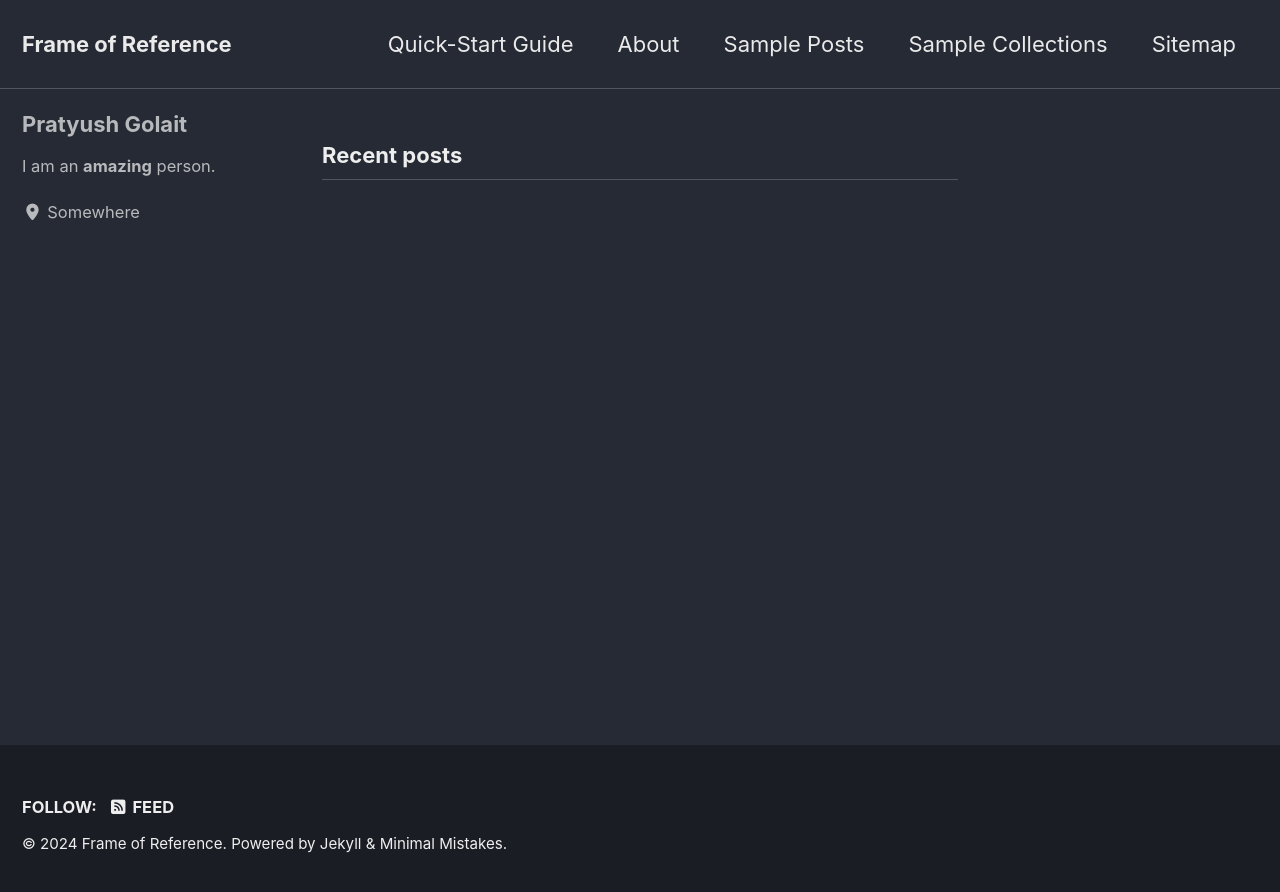
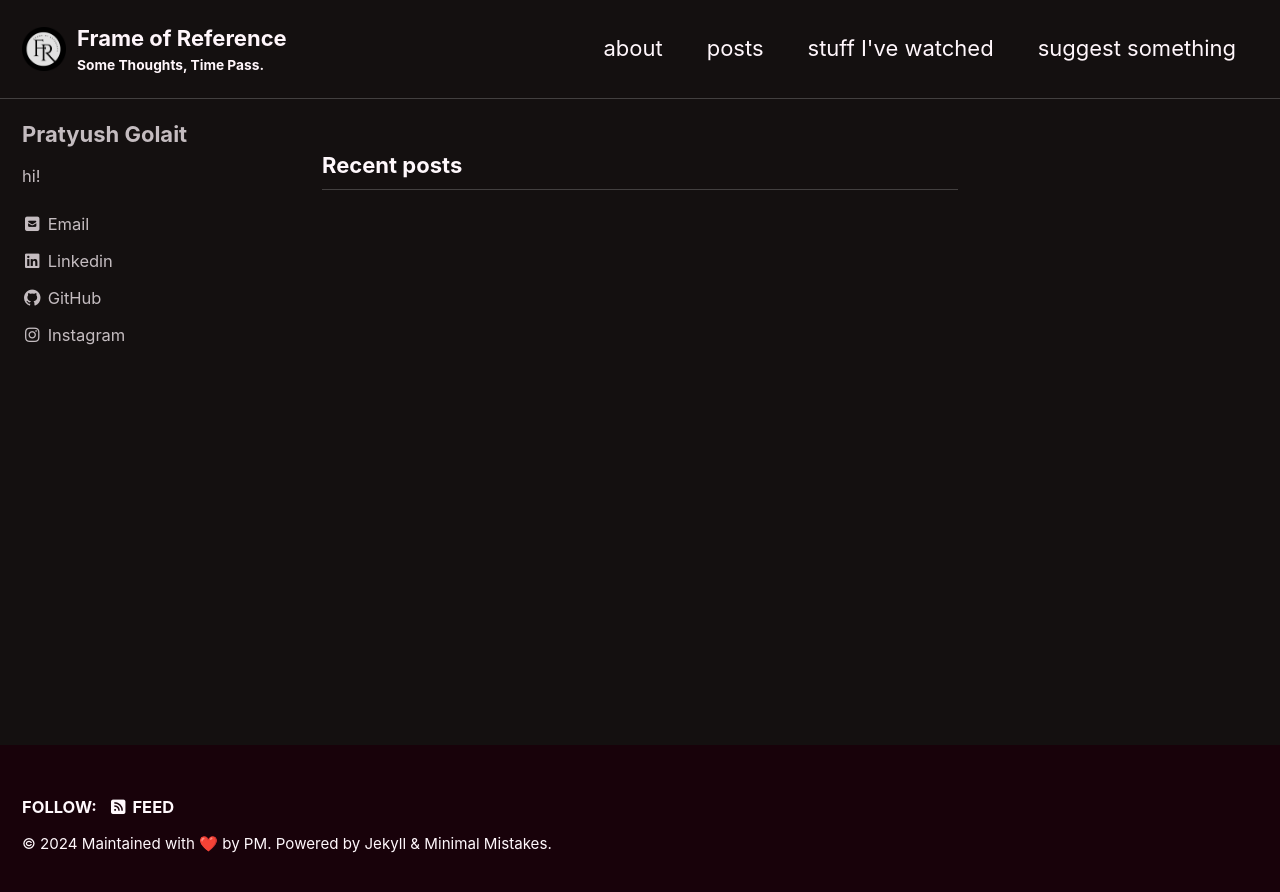
Before and after one commit to pmgolait/frame-of-reference, a Jekyll site: the page built from index.html, in a window 1280 px wide. Shown: the top 892 px of the page. Built offline with Jekyll 4.4.1, drawn with Linux system fonts in a browser that asks for light colours; cached includes are drawn as plain includes; the list of posts is cut into pages by our own code.

Commit message:
update 2 (major changes)

```diff
--- a/_config.yml
+++ b/_config.yml
@@ -12,26 +12,26 @@
 
 # theme                  : "minimal-mistakes-jekyll"
 # remote_theme           : "mmistakes/minimal-mistakes"
-minimal_mistakes_skin    : "dark" # "air", "aqua", "contrast", "dark", "dirt", "neon", "mint", "plum", "sunrise"
+minimal_mistakes_skin    : "neon" # "air", "aqua", "contrast", "dark", "dirt", "neon", "mint", "plum", "sunrise"
 
 # Site Settings
 locale                   : "en-US"
 rtl                      : # true, false (default) # turns direction of the page into right to left for RTL languages
 title                    : "Frame of Reference"
 title_separator          :
-subtitle                 : # site tagline that appears below site title in masthead
+subtitle                 : "Some Thoughts, Time Pass."
 name                     : "Pratyush Golait"
-description              : "A simple movie blog"
+description              : "A simple movie-review blog"
 url                      : "https://pmgolait.github.io"
 baseurl                  : "/frame-of-reference"
-repository               : # GitHub username/repo-name e.g. "mmistakes/minimal-mistakes"
-teaser                   : "/assets/header.jpg"
-logo                     :
+repository               : "pmgolait/frame-of-reference" # GitHub username/repo-name e.g. "mmistakes/minimal-mistakes"
+teaser                   : "assets/header.jpg"
+logo                     : "assets/fr.png"
 masthead_title           : # overrides the website title displayed in the masthead, use " " for no title
-breadcrumbs              : # true, false (default)
+breadcrumbs              : true # true, false (default)
 words_per_minute         : 200
 enable_copy_code_button  : # true, false (default)
-copyright                : # "copyright" name, defaults to site.title
+copyright                : "Maintained with ❤️ by PM" # "copyright" name, defaults to site.title
 copyright_url            : # "copyright" URL, defaults to site.url
 comments:
   provider               : # false (default), "disqus", "discourse", "facebook", "staticman", "staticman_v2", "utterances", "giscus", "custom"
@@ -115,28 +115,25 @@ analytics:
 author:
   name             : "Pratyush Golait"
   avatar           : # path of avatar image, e.g. "/assets/images/bio-photo.jpg"
-  bio              : "I am an **amazing** person."
-  location         : "Somewhere"
+  bio              : "hi!"
+  location         :
   email            :
   links:
     - label: "Email"
       icon: "fas fa-fw fa-envelope-square"
-      # url: "mailto:your.name@email.com"
-    - label: "Website"
-      icon: "fas fa-fw fa-link"
-      # url: "https://your-website.com"
-    - label: "Twitter"
-      icon: "fab fa-fw fa-twitter-square"
-      # url: "https://twitter.com/"
-    - label: "Facebook"
-      icon: "fab fa-fw fa-facebook-square"
-      # url: "https://facebook.com/"
+      url: "mailto:pratyushmgolait@gmail.com"
+    # - label: "Website"
+    #   icon: "fas fa-fw fa-link"
+    #   # url: "https://your-website.com"
+    - label: "Linkedin"
+      icon: "fab fa-fw fa-linkedin"
+      url: "https://linkedin.com/in/pratyushgolait"
     - label: "GitHub"
       icon: "fab fa-fw fa-github"
-      # url: "https://github.com/"
+      url: "https://github.com/pmgolait"
     - label: "Instagram"
       icon: "fab fa-fw fa-instagram"
-      # url: "https://instagram.com/"
+      url: "https://instagram.com/pratyushgolait"
 
 # Site Footer
 footer:
@@ -290,16 +287,16 @@ tag_archive:
   type: liquid
   path: /tags/
 # https://github.com/jekyll/jekyll-archives
-# jekyll-archives:
-#   enabled:
-#     - categories
-#     - tags
-#   layouts:
-#     category: archive-taxonomy
-#     tag: archive-taxonomy
-#   permalinks:
-#     category: /categories/:name/
-#     tag: /tags/:name/
+jekyll-archives:
+  enabled:
+    - categories
+    - tags
+  layouts:
+    category: archive-taxonomy
+    tag: archive-taxonomy
+  permalinks:
+    category: /categories/:name/
+    tag: /tags/:name/
 
 
 # HTML Compression
--- a/_data/navigation.yml
+++ b/_data/navigation.yml
@@ -1,12 +1,10 @@
 # main links
 main:
-  - title: "Quick-Start Guide"
+  - title: "about"
+    url:  "/about"
+  - title: "posts"
+    url: /year-archive/
+  - title: "stuff I've watched"
     url: https://mmistakes.github.io/minimal-mistakes/docs/quick-start-guide/
-  - title: "About"
-    url: https://mmistakes.github.io/minimal-mistakes/about/
-  - title: "Sample Posts"
-    url: /year-archive/
-  - title: "Sample Collections"
-    url: /collection-archive/
-  - title: "Sitemap"
-    url: /sitemap/
+  - title: "suggest something"
+    url: https://forms.gle/QSxRJVREFRBf6qgu6
--- a/_layouts/default.html
+++ b/_layouts/default.html
@@ -3,10 +3,12 @@
 
 <!doctype html>
 {% include copyright.html %}
+
 <html lang="{{ site.locale | replace: "_", "-" | default: "en" }}" class="no-js">
   <head>
     {% include head.html %}
     {% include head/custom.html %}
+    <link rel="icon" href="{{ 'assets/fr.png'}}" type="image/png">
   </head>
 
   <body class="layout--{{ page.layout | default: layout.layout }}{% if page.classes or layout.classes %}{{ page.classes | default: layout.classes | join: ' ' | prepend: ' ' }}{% endif %}" dir="{% if site.rtl %}rtl{% else %}ltr{% endif %}">
```
Also changed, not shown: _pages/about.md (added, +8 -0 lines), assets/fr.png (added), 8 other files.
